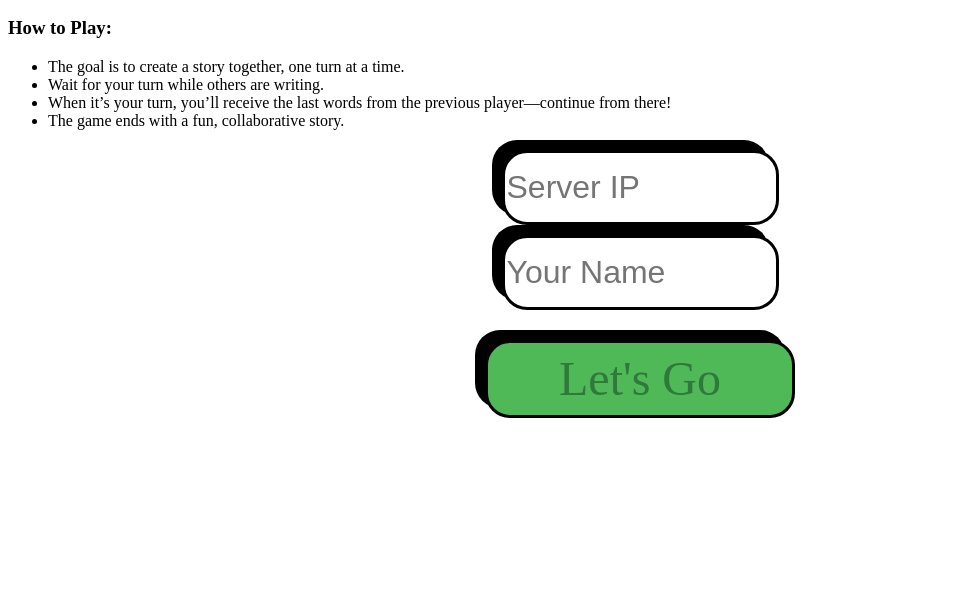
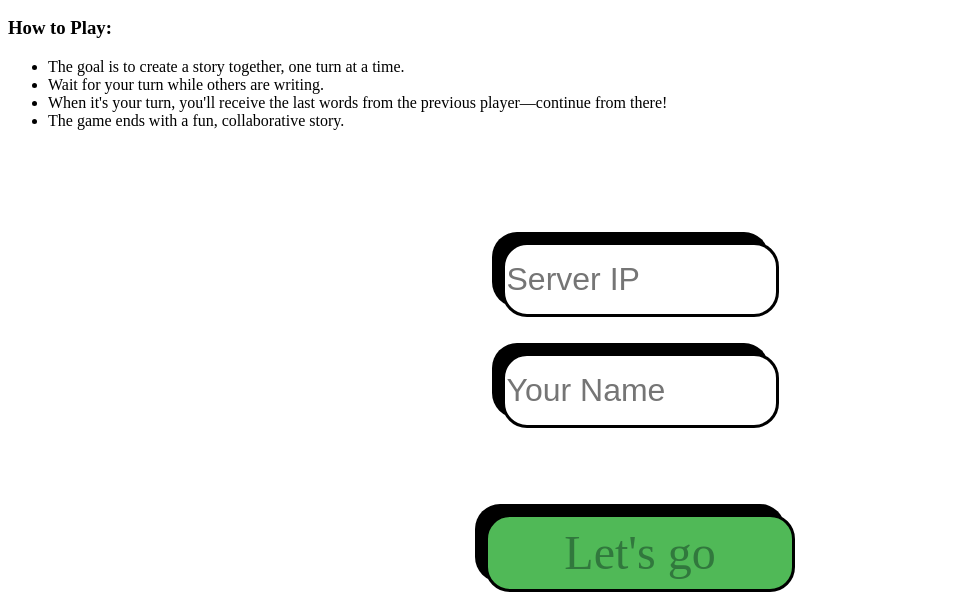
Before and after one commit to wwwkieran/storybot, a Gatsby site in the folder client/: page / in a window 1280 px wide. Shown: the part 261-861 px from the top of the page, without its empty margins (0-967 px from the left). Before the commit the page ends 800 px from the top, so only its background shows below. Built offline with nearby package versions, Linux system fonts and the light colour scheme; Gatsby itself is replaced by a stand-in of ours; a web font is replaced by a local one.

Commit message:
More from Gonzalo

```diff
--- a/client/src/components/welcome.tsx
+++ b/client/src/components/welcome.tsx
@@ -1,5 +1,5 @@
-import { storyBotHeader, smallInputBox, subtitle, bigGreenActionButton, howToPlay } from "./styles.module.scss"
-import React, { useState } from "react";
+import { storyBotHeader, smallInputBox, subtitle, bigGreenActionButton } from "./styles.module.scss"
+import React, {useState} from "react";
 
 type WelcomeProps = {
     setServerIP: (s: string) => void
@@ -12,39 +12,21 @@ const Welcome: React.FC<WelcomeProps> = (props) => {
     return (
         <div>
             <h1 className={storyBotHeader}>StoryBot</h1>
-            <h2 className={subtitle}>Welcome to your magical storytelling adventure!</h2>
-            <div className={howToPlay}>
+            <h2 className={subtitle}> Welcome to your magical storytelling adventure!</h2>
+            <div>
                 <h3>How to Play:</h3>
                 <ul>
                     <li>The goal is to create a story together, one turn at a time.</li>
                     <li>Wait for your turn while others are writing.</li>
-                    <li>When it’s your turn, you’ll receive the last words from the previous player—continue from there!</li>
+                    <li>When it's your turn, you'll receive the last words from the previous player—continue from there!</li>
                     <li>The game ends with a fun, collaborative story.</li>
                 </ul>
             </div>
-            <input
-                placeholder="Server IP"
-                className={smallInputBox}
-                style={{ marginTop: "20px" }}
-                type="text"
-                value={serverIP}
-                onChange={(e) => setServerIP(e.target.value)}
-            />
-            <input
-                placeholder="Your Name"
-                className={smallInputBox}
-                style={{ marginTop: "10px" }}
-                type="text"
-                value={name}
-                onChange={(e) => setName(e.target.value)}
-            />
-            <button
-                className={bigGreenActionButton}
-                style={{ marginTop: "30px" }}
-                onClick={() => props.setServerIP(serverIP)}
-            >
-                Let's Go
-            </button>
+            <input placeholder={"Server IP"} className={smallInputBox} style={{marginTop: "112px"}} type="text" value={serverIP} onChange={(e) => {setServerIP(e.target.value)}} />
+            <input placeholder={"Your Name"} className={smallInputBox} style={{marginTop: "36px"}} type="text" value={name} onChange={(e) => {setName(e.target.value)}} />
+            <button className={bigGreenActionButton} style={{ marginTop: "86px" }} onClick={(e) => {
+                props.setServerIP(serverIP)
+            }}>Let's go</button>
         </div>
     )
 }
```
